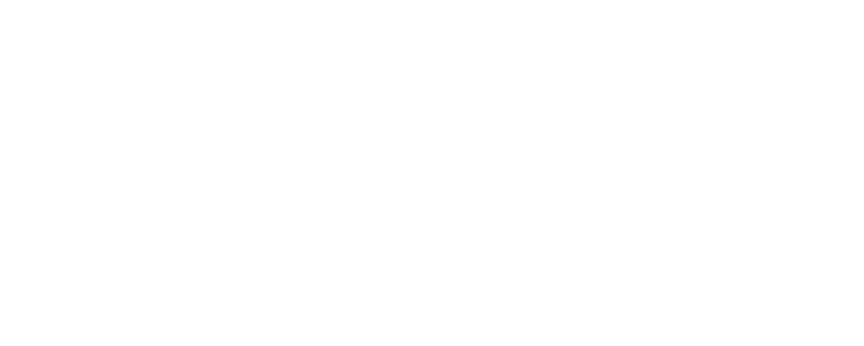
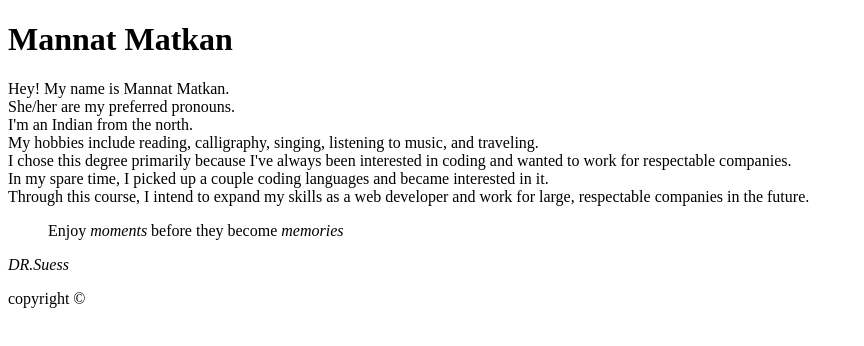
Before and after one commit to Mannat0513/Mannat0513.github.io, a plain HTML site: page index.html in a window 1280 px wide. Shown: the whole page, without its empty margins (0-864 px from the left). Drawn offline with Linux system fonts and the light colour scheme.

Commit message:
Add files via upload

```diff
--- a/index.html
+++ b/index.html
@@ -3,9 +3,24 @@
 <head>
     <meta charset="UTF-8">
     <meta name="viewport" content="width=device-width, initial-scale=1.0">
-    <title> About Me </title>
+    <title> HTML Assignment</title>
 </head>
 <body>
-
+    <header>
+        <main>
+        <h1> Mannat Matkan</h1> </main>
+        <p>Hey! My name is Mannat Matkan.<br>
+             She/her are my preferred pronouns. <br>
+             I'm an Indian from the north.<br>
+             My hobbies include reading, calligraphy, singing, listening to music, and traveling.<br>
+             I chose this degree primarily because I've always been interested in coding and wanted to work for respectable companies.<br>
+             In my spare time, I picked up a couple coding languages and became interested in it.<br>
+             Through this course, I intend to expand my skills as a web developer and work for large, respectable companies in the future.</p>
+    </header>
+    <blockquote> Enjoy <i>moments</i> before they become <em>memories</em></blockquote>
+    <cite> DR.Suess</cite>
+    <footer>
+        <p>copyright &copy;</p>
+    </footer>
 </body>
 </html>
```
